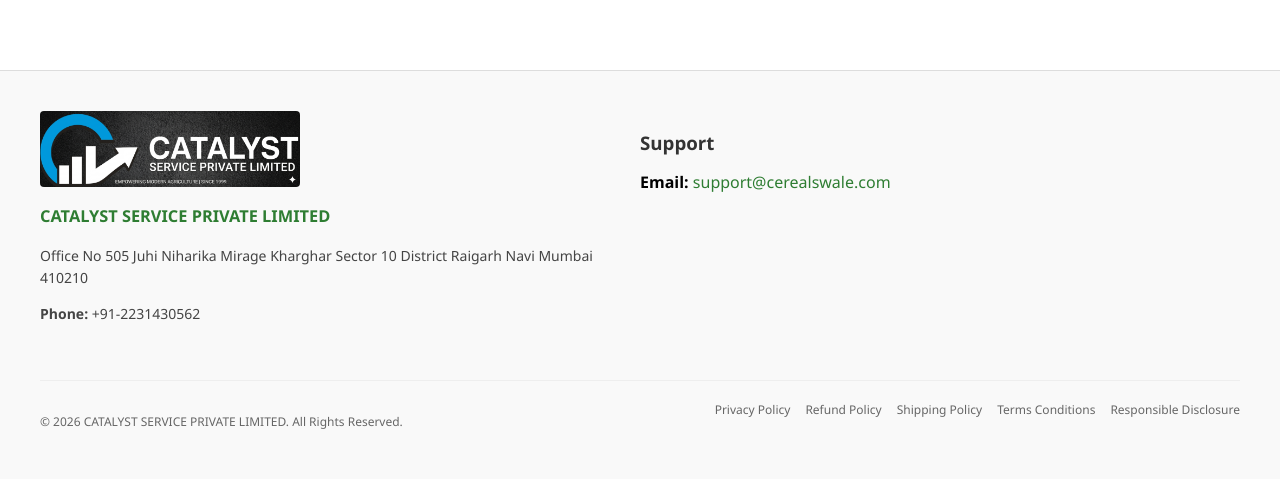
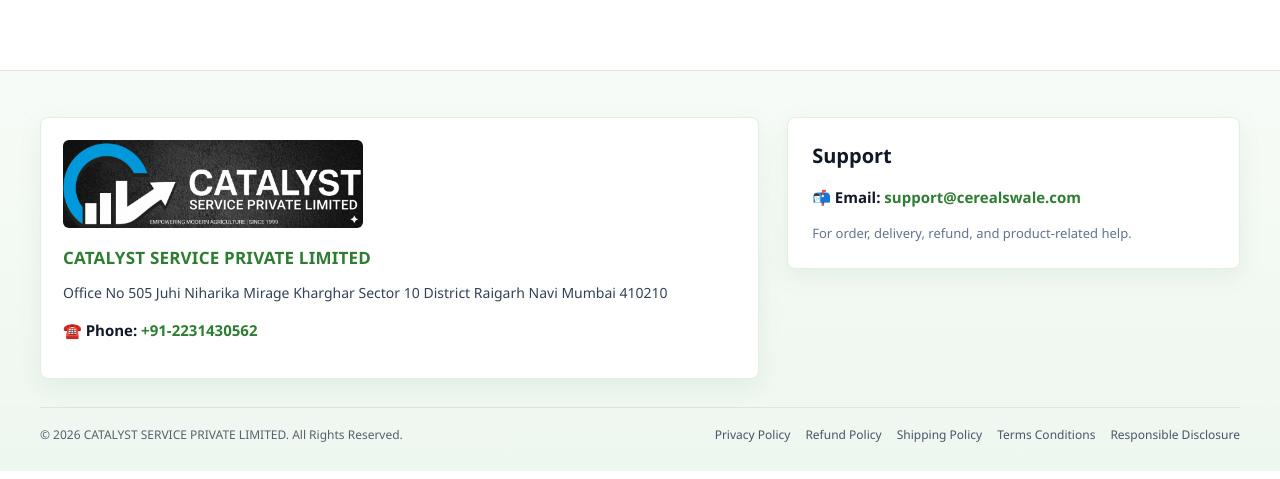
Before and after one commit to indfixsolutionpvtltd-glitch/cerealswale-frontend, a Next.js app: page / in a window 1280 px wide. Shown: the part 1622-2101 px from the top of the page. Built offline with nearby package versions, Linux system fonts and the light colour scheme.

Commit message:
layout.js

```diff
--- a/app/layout.js
+++ b/app/layout.js
@@ -141,31 +141,54 @@
           </main>
 
           {/* --- FOOTER SECTION --- */}
-          <footer style={{ backgroundColor: '#f9f9f9', padding: '40px 20px', borderTop: '1px solid #ddd', marginTop: '50px' }}>
-            <div style={{ display: 'flex', justifyContent: 'space-between', flexWrap: 'wrap', maxWidth: '1200px', margin: '0 auto' }}>
+          <footer style={footerStyle}>
+            <div style={footerInnerStyle}>
+              <div style={footerBrandCard}>
+                <img
+                  src="/Catalyst.png"
+                  alt="Catalyst Service Private Limited"
+                  style={footerLogoStyle}
+                />
 
-              <div style={{ flex: '1', minWidth: '300px', marginBottom: '20px', fontSize: '14px', lineHeight: '1.6', color: '#444' }}>
-                <img src="/Catalyst.png" alt="Catalyst Service Private Limited" style={footerLogoStyle} />
-                <h3 style={{ marginBottom: '15px', color: '#2e7d32' }}>CATALYST SERVICE PRIVATE LIMITED</h3>
-                <p>Office No 505 Juhi Niharika Mirage Kharghar Sector 10 District Raigarh Navi Mumbai 410210</p>
-                <p><strong>Phone:</strong> +91-2231430562</p>
+                <h3 style={footerCompanyTitle}>
+                  CATALYST SERVICE PRIVATE LIMITED
+                </h3>
+
+                <p style={footerAddress}>
+                  Office No 505 Juhi Niharika Mirage Kharghar Sector 10 District
+                  Raigarh Navi Mumbai 410210
+                </p>
+
+                <p style={footerContactText}>
+                  ☎️ <strong>Phone:</strong>{" "}
+                  <a href="tel:+912231430562" style={footerContactLink}>
+                    +91-2231430562
+                  </a>
+                </p>
               </div>
 
-              <div style={{ flex: '1', minWidth: '300px', marginBottom: '20px' }}>
-                <h3 style={{ marginBottom: '15px', color: '#333' }}>Support</h3>
-                <p>
-                  <strong>Email:</strong>{' '}
-                  <a href="mailto:support@cerealswale.com" style={{ color: '#2e7d32', textDecoration: 'none' }}>
+              <div style={footerSupportCard}>
+                <h3 style={footerSupportTitle}>Support</h3>
+
+                <p style={footerContactText}>
+                  📬 <strong>Email:</strong>{" "}
+                  <a href="mailto:support@cerealswale.com" style={footerContactLink}>
                     support@cerealswale.com
                   </a>
+                </p>
+
+                <p style={footerSupportNote}>
+                  For order, delivery, refund, and product-related help.
                 </p>
               </div>
             </div>
 
-            <div style={{ borderTop: '1px solid #eee', paddingTop: '20px', marginTop: '20px', display: 'flex', justifyContent: 'space-between', flexWrap: 'wrap', maxWidth: "1200px", margin: "20px auto 0", fontSize: '12px', color: '#666' }}>
-              <p>© 2026 CATALYST SERVICE PRIVATE LIMITED. All Rights Reserved.</p>
+            <div style={footerBottomBar}>
+              <p style={{ margin: 0 }}>
+                © 2026 CATALYST SERVICE PRIVATE LIMITED. All Rights Reserved.
+              </p>
 
-              <div style={{ display: 'flex', gap: '15px', flexWrap: 'wrap' }}>
+              <div style={footerLinksWrap}>
                 <Link href="/privacy-policy" style={footerLink}>Privacy Policy</Link>
                 <Link href="/refund-policy" style={footerLink}>Refund Policy</Link>
                 <Link href="/shipping-policy" style={footerLink}>Shipping Policy</Link>
@@ -211,8 +234,117 @@
 const iconLinkStyle = { color: "#2e7d32", textDecoration: "none", fontWeight: "700", display: "flex", alignItems: "center", gap: "5px", fontSize: "12px" };
 const badgeStyle = { position: "absolute", top: "-8px", right: "-10px", background: "#d32f2f", color: "white", fontSize: "10px", width: "18px", height: "18px", borderRadius: "50%", display: "flex", alignItems: "center", justifyContent: "center", fontWeight: "bold", border: "2px solid white" };
 
-const footerLogoStyle = { width: "260px", maxWidth: "100%", height: "auto", display: "block", marginBottom: "14px", borderRadius: "4px" };
-const footerLink = { color: '#666', textDecoration: 'none', transition: 'color 0.2s' };
+const footerStyle = {
+  background: "linear-gradient(180deg, #f7fbf7 0%, #eef7ef 100%)",
+  padding: "46px 20px 28px",
+  borderTop: "1px solid #dfe9df",
+  marginTop: "50px"
+};
+
+const footerInnerStyle = {
+  display: "grid",
+  gridTemplateColumns: "minmax(280px, 1.35fr) minmax(260px, 0.85fr)",
+  gap: "28px",
+  maxWidth: "1200px",
+  margin: "0 auto"
+};
+
+const footerBrandCard = {
+  background: "#fff",
+  border: "1px solid #e4eee4",
+  borderRadius: "8px",
+  padding: "22px",
+  boxShadow: "0 8px 24px rgba(46, 125, 50, 0.08)"
+};
+
+const footerSupportCard = {
+  background: "#fff",
+  border: "1px solid #e4eee4",
+  borderRadius: "8px",
+  padding: "24px",
+  boxShadow: "0 8px 24px rgba(46, 125, 50, 0.08)",
+  alignSelf: "start"
+};
+
+const footerLogoStyle = {
+  width: "300px",
+  maxWidth: "100%",
+  height: "auto",
+  display: "block",
+  marginBottom: "18px",
+  borderRadius: "6px"
+};
+
+const footerCompanyTitle = {
+  margin: "0 0 12px",
+  color: "#2e7d32",
+  fontSize: "17px",
+  fontWeight: "800",
+  letterSpacing: "0.2px"
+};
+
+const footerAddress = {
+  margin: "0 0 14px",
+  color: "#334155",
+  fontSize: "14px",
+  lineHeight: "1.7"
+};
+
+const footerSupportTitle = {
+  margin: "0 0 16px",
+  color: "#111827",
+  fontSize: "20px",
+  fontWeight: "800"
+};
+
+const footerContactText = {
+  margin: "0 0 12px",
+  color: "#111827",
+  fontSize: "15px",
+  lineHeight: "1.7"
+};
+
+const footerContactLink = {
+  color: "#2e7d32",
+  textDecoration: "none",
+  fontWeight: "700"
+};
+
+const footerSupportNote = {
+  margin: "12px 0 0",
+  color: "#64748b",
+  fontSize: "13px",
+  lineHeight: "1.6"
+};
+
+const footerBottomBar = {
+  borderTop: "1px solid #dbe7db",
+  paddingTop: "18px",
+  margin: "28px auto 0",
+  display: "flex",
+  justifyContent: "space-between",
+  alignItems: "center",
+  gap: "16px",
+  flexWrap: "wrap",
+  maxWidth: "1200px",
+  fontSize: "12px",
+  color: "#56616f"
+};
+
+const footerLinksWrap = {
+  display: "flex",
+  gap: "15px",
+  flexWrap: "wrap",
+  alignItems: "center"
+};
+
+const footerLink = {
+  color: "#475569",
+  textDecoration: "none",
+  transition: "color 0.2s",
+  fontWeight: "500"
+};
+
 const whatsappFloatBtn = { position: "fixed", bottom: "20px", right: "20px", backgroundColor: "#25d366", width: "55px", height: "55px", borderRadius: "50%", display: "flex", alignItems: "center", justifyContent: "center", boxShadow: "0 4px 15px rgba(0,0,0,0.2)", zIndex: 9999, textDecoration: "none" };
 
 const mobileMenuBtn = { display: "none", cursor: "pointer", color: "#2e7d32" };
```
